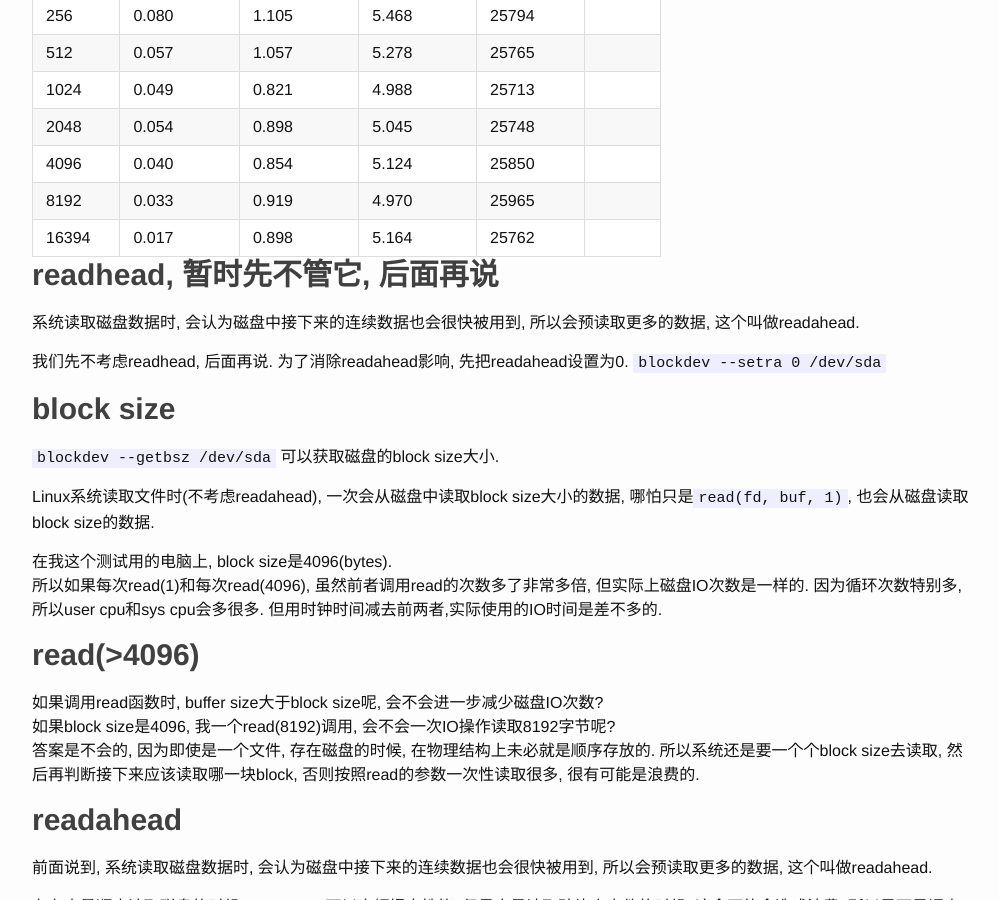
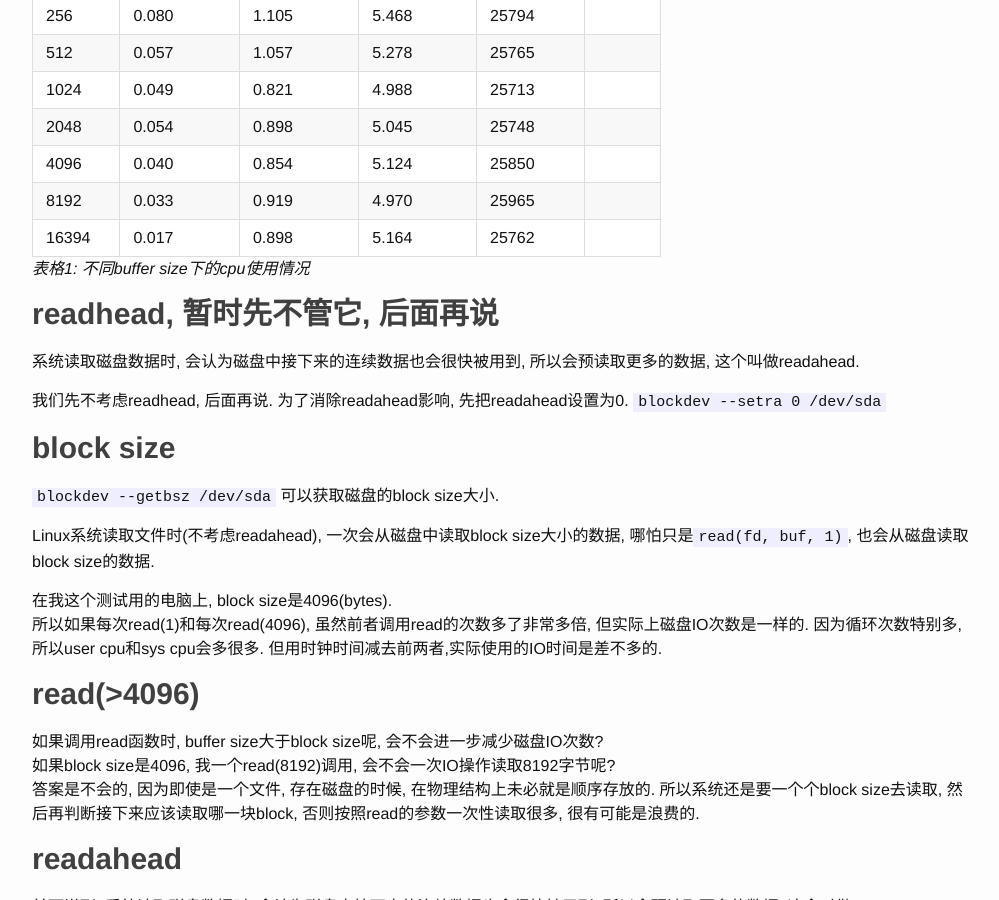
Before and after one commit to childe/ohmycat, a Jekyll site: the page built from _posts/2016-05-05-linux-readahead.md, in a window 1280 px wide and 900 px high, scrolled down 1095 px. Shown: the whole window, without its empty margins (138-1137 px from the left). Built offline with Jekyll 4.4.1, drawn with Linux system fonts in a browser that asks for light colours; comment, search, counter and statistics services are not loaded.

Commit message:
modified:   2016-05-05-linux-readahead.md

```diff
--- a/_posts/2016-05-05-linux-readahead.md
+++ b/_posts/2016-05-05-linux-readahead.md
@@ -32,6 +32,7 @@ categories: linux
 | 8192     | 0.033       | 0.919       |  4.970       | 25965      |
 | 16394    | 0.017       | 0.898       |  5.164       | 25762      |
 
+*表格1: 不同buffer size下的cpu使用情况*
 
 
 # readhead, 暂时先不管它, 后面再说
```
